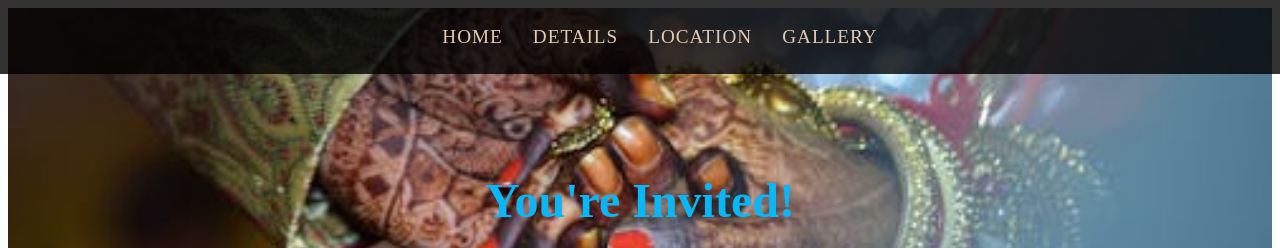
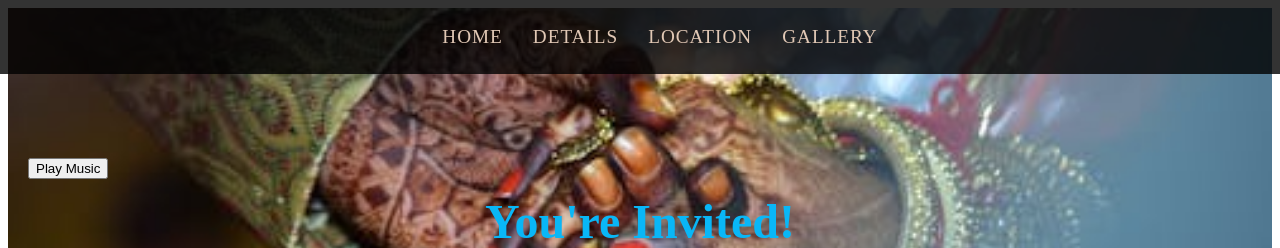
Before and after one commit to Budhabhushan14/Payal-Shubham_Wedding_Invation, a plain HTML site: page index.html in a window 1280 px wide. Shown: the top 248 px of the page. Drawn offline with Linux system fonts and the light colour scheme.

Commit message:
Update index.html

```diff
--- a/index.html
+++ b/index.html
@@ -308,7 +308,7 @@ button {
         </audio>
 
         <!-- Optional Play Button for User Interaction (if autoplay is blocked) -->
-       <!-- <button onclick="document.querySelector('audio').play()">Play Music</button> -->
+        <button onclick="document.querySelector('audio').play()">Play Music</button>
 
         <h1>You're Invited!</h1>
         <p>आदरणीय मित्रांनो आणि कुटुंबीयांनो,
```
